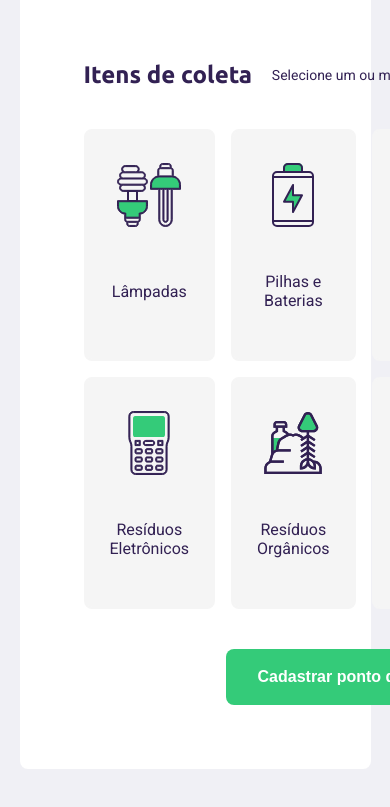
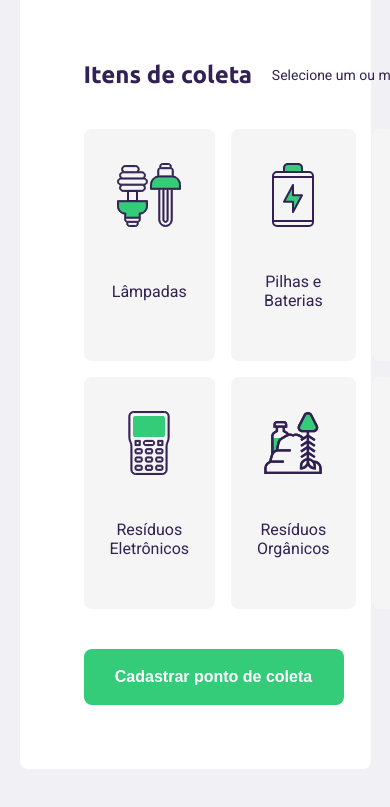
Before and after one commit to lucasgomesoficial/nlw, a website: page src/views/create-point.html in a window 390 px wide. Shown: the part 1083-1890 px from the top of the page. Drawn offline with nearby package versions, Linux system fonts and the light colour scheme; files that its build step writes are made by us from their sources; no server answers.

Commit message:
otimizei o responsive e add linhas ao db
melhor otimizei a responsavidade e acrescentei no DB uma linha para alterar os dados do banco de dados

```diff
--- a/public/styles/create-point.css
+++ b/public/styles/create-point.css
@@ -94,20 +94,6 @@ form .field-group .field + .field {
     margin-left: 24px;
 }
 
-form button {
-    width: 260px;
-    height: 56px;
-    background-color: var(--primary-color);
-    border-radius: 8px;
-    color: white;
-    font-weight: bold;
-    font-size: 16px;
-    border: 0;
-    margin-top: 40px;
-    margin-left: 64%;
-    transition: background-color 400ms;
-}
-
 form button:hover {
     background-color: #2fb86e;
 }
@@ -154,3 +140,16 @@ form button:hover {
 .items-grid li img, .items-grid li span {
     pointer-events: none;
 }
+
+form button {
+    width: 260px;
+    height: 56px;
+    background-color: var(--primary-color);
+    border-radius: 8px;
+    color: white;
+    font-weight: bold;
+    font-size: 16px;
+    border: 0;
+    margin-top: 40px;
+    transition: background-color 400ms;
+}
--- a/public/styles/responsive.css
+++ b/public/styles/responsive.css
@@ -1,5 +1,6 @@
-@media (max-width: 900px) {
+@media (max-width: 1024px) {
     #page-home {
+        background: #f1f0f6;
         background-position: 70vw;
     }
 
@@ -42,8 +43,9 @@
     }
 }
 
-@media (max-height: 760px) {
+
+@media (max-height: 720px) {
     #page-home {
-        background-position-y: 200px;
+        background-position-y: 150px;
     }
 }
```
Also changed, not shown: src/database/db.js (+10 -1 lines), 1 other file.
